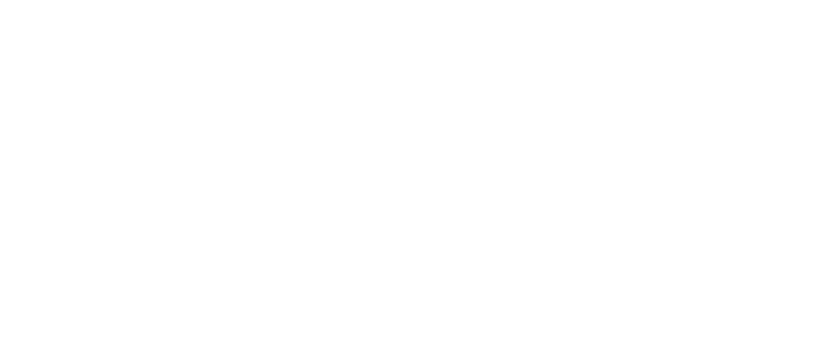
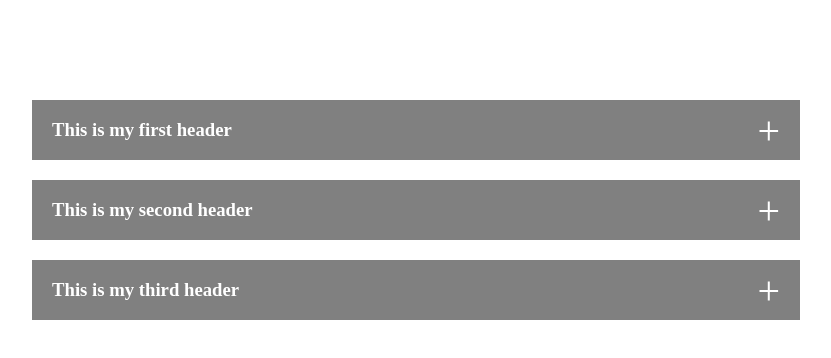
Before and after one commit to tuspeechgirl/hw9-m9-Watts-Katie, a plain HTML site: page index.html in a window 1280 px wide. Shown: the whole page, without its empty margins (224-1055 px from the left). Drawn offline with Linux system fonts and the light colour scheme.

Commit message:
Add content and style

```diff
--- a/index.html
+++ b/index.html
@@ -5,7 +5,7 @@
 
 		<meta charset="utf-8">
 
-		<title></title>
+		<title>Accordian</title>
 
 		<link type="text/css" rel="stylesheet" href="main.css" />
 
@@ -18,8 +18,35 @@
 	</head>
 
 	<body>
+		<div id="accordian">
+			<div class="accordian-headers">
+				<h3>This is my first header</h3>
+				<p class="toggle-indicator">+</p>
+				</div>
+
+				<div class="accordian-description">
+				<p>This is description 1</p>
+				</div>
 
 
+				<div class="accordian-headers">
+					<h3>This is my second header</h3>
+						<p class="toggle-indicator">+</p>
+					</div>
+					<div class="accordian-description">
+					<p>This is description 2</p>
+					</div>
+
+					<div class="accordian-headers">
+						<h3>This is my third header</h3>
+								<p class="toggle-indicator">+</p>
+						</div>
+
+						<div class="accordian-description">
+						<p>This is description 3</p>
+						</div>
+
+			</div>
         <script src="main.js"></script>
 	</body>
 
--- a/main.css
+++ b/main.css
@@ -7,3 +7,36 @@
 article, aside, details, figcaption, figure, footer, header, main, nav, section, summary {
     display:block;
 }
+#accordian{
+
+	width:95%;
+	margin:auto;
+	margin-top: 100px;
+}
+
+
+@media (min-width: 760px) {
+	#accordian{
+		width: 60%;
+
+
+	}
+}
+.accordian-headers{
+	height: 60px;
+	display: flex;
+	align-items: center;
+	background-color: gray;
+	margin:10px auto;
+	color: white;
+	padding: 0 20px;
+	justify-content: space-between;
+}
+.toggle-indicator{
+	font-size: 40px;
+}
+.accordian-description{
+	height: 0;
+	background-color: lightgrey;
+	overflow: hidden;
+}
--- a/main.js
+++ b/main.js
@@ -0,0 +1,11 @@
+var accordianHeaders =document.querySelectorAll('#accordianHeaders');
+
+function expandAccordianDescription(){
+
+}
+
+
+for (i=0; i < accordianHeaders.length; i++){
+
+accordianHeaders.addEventListener('click', expandAccordianDescription);
+}
```
